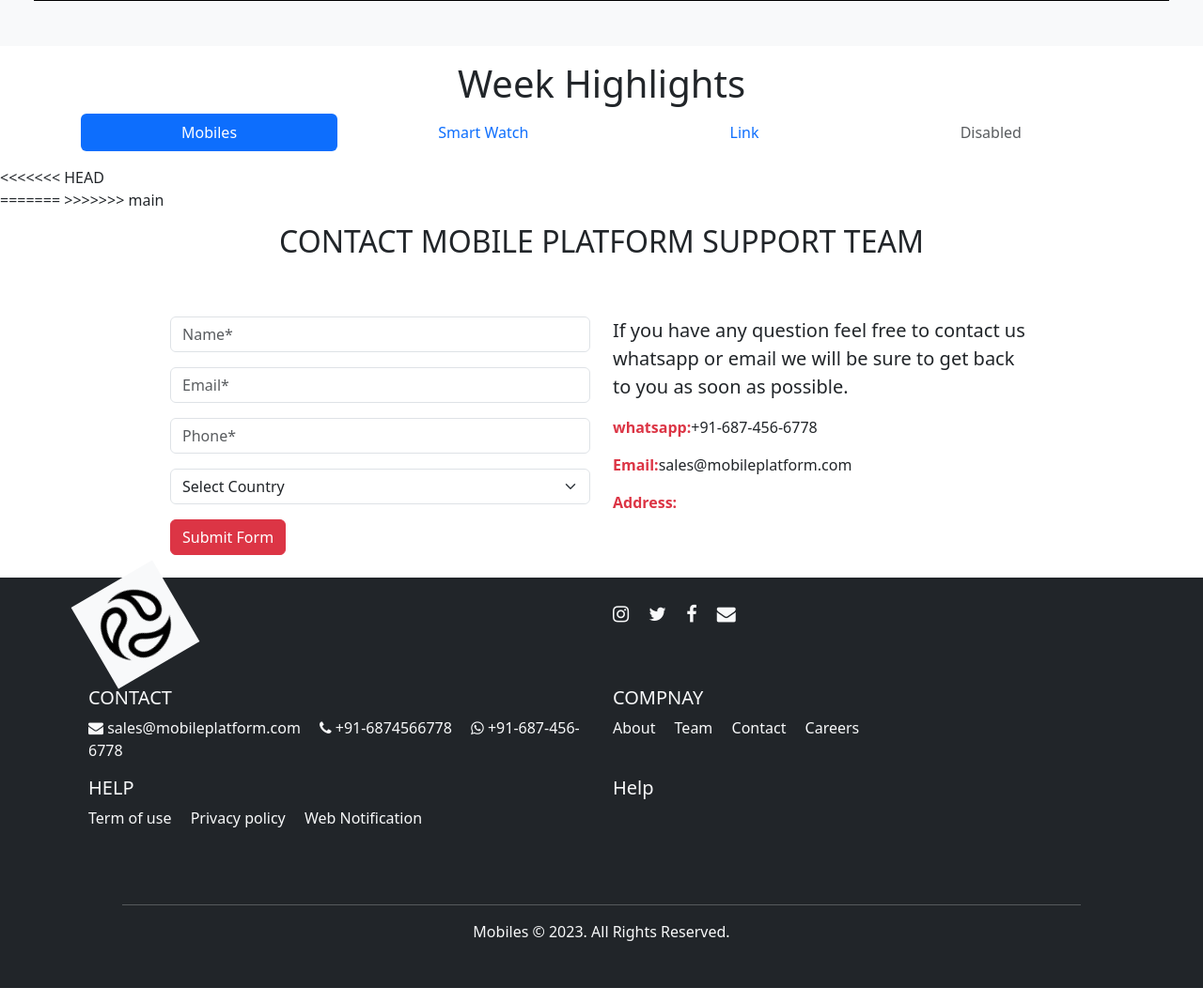
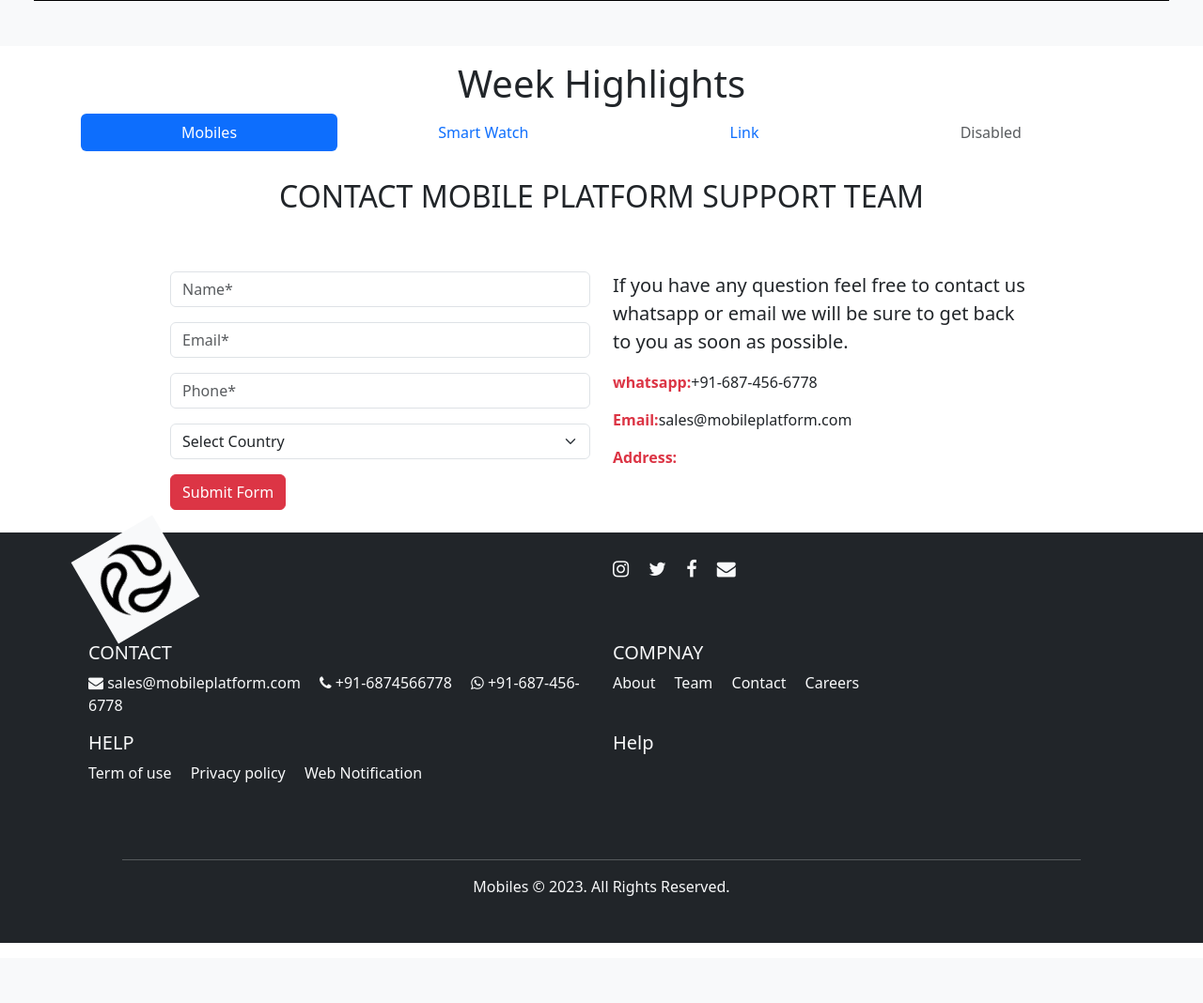
Before and after one commit to IRFANABU/SLAInstitute, a PHP site: page / in a window 1280 px wide. Shown: the part 1738-2806 px from the top of the page at 94% size. After the commit the page ends 2742 px from the top, so only its background shows below. Run offline with PHP 8.4, Linux system fonts and the light colour scheme; some libraries are stand-ins or nearby versions.

Commit message:
commited on Ecommerce Website hosted

```diff
--- a/Product.json
+++ b/Product.json
@@ -41,7 +41,8 @@
             }
         ],
 
-    "productData" :[
+    "productData" :
+    [
         {
             "id": 1,
             "image": "image/iphone images/apple-iphone-11-1.jpg",
--- a/index.php
+++ b/index.php
@@ -161,46 +161,7 @@
 </nav>
 </div>
 
-<<<<<<< HEAD
 </section>
-=======
-
-
-
-
-
-</section>
-
-    <!-- <section class="hiddenUser ">
-        <div class="container d-flex justify-content-center" >
-            <form action="" id="popup"  class="">
-                <div class="bg-light">
-                    <div class="header ">
-                        <div class="text-center">
-                            <img src="image/logos.png" class="w-25 imageslogo" alt="">
-                        </div>
-                        <div class="text-center">
-                            <h3>Sign up or log in</h3>
-                            <p>Continue with Facebook, Google or email. If you don't have an account yet, one will be created.</p>
-                        </div>
-                    </div>
-                </div>
-                <div class="FooterContent">
-                    <a href="" id="icon"><i class="fa fa-facebook facebook me-2"></i>Continue to Facebook</a>
-                    <a href="" id="icon"> <i class="fa fa-envelope envelope me-2"></i>Continue to Mail</a>
-                    <a href="" id="icon"><i class="fa fa-google google me-2"></i>Continue to Google</a>
-                    <a href="">haven't recieve your conformation Email?</a>
-                    <div class="footer">
-                        <div class="Term">
-                            <a href=""> Terms of Use</a>
-                            <a href="">Privacy Policy</a>
-                        </div>
-                    </div>
-                </div>
-            </form>
-        </div>
-    </section> -->
->>>>>>> main
     <div class="container-fluid">
         <div class="container w-75">
             <h2 class="text-gray text-uppercase text-center lh-lg mb-5">Contact Mobile PlatForm Support Team</h2>
```
Also changed, not shown: Script/cartPage.js (line endings or trailing spaces).
